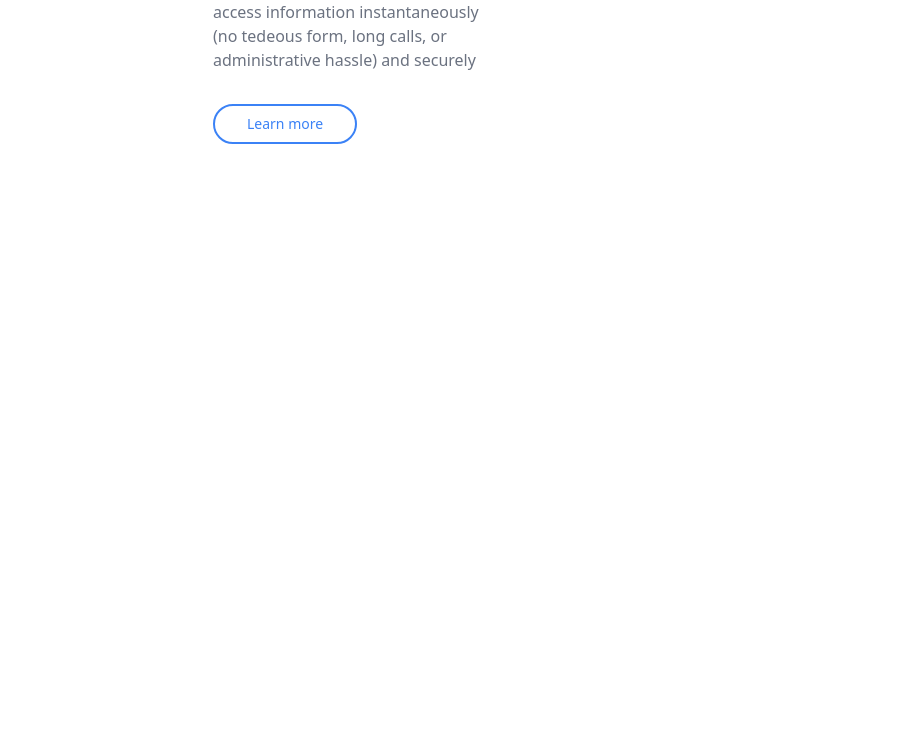
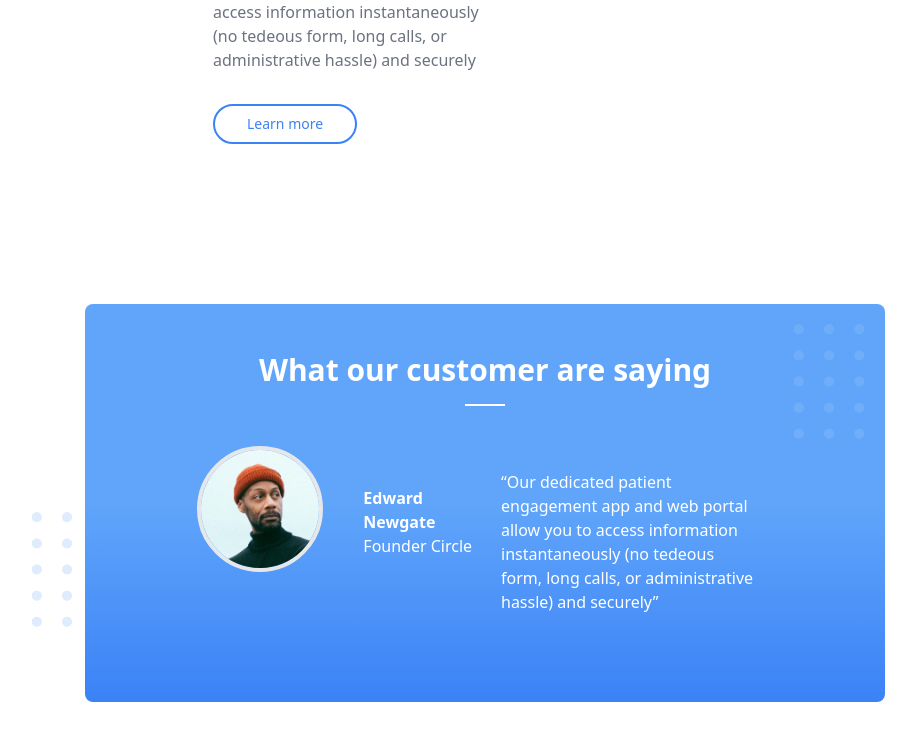
Before and after one commit to avoajaugochukwu/ui-components, a React (Create React App) app: page /Trafalgar in a window 1280 px wide. Shown: the part 2526-3266 px from the top of the page, without its empty margins (155-1071 px from the left). Before the commit the page ends 2670 px from the top, so only its background shows below. Built offline with nearby package versions, Linux system fonts and the light colour scheme.

Commit message:
Updated Customers

```diff
--- /dev/null
+++ b/src/screens/trafalgar/Customers.js
@@ -0,0 +1,43 @@
+import dot_element from './img/dot_element.svg'
+import customer_face from './img/customer_face.jpg'
+
+
+function Customers() {
+  return (
+    <>
+      <div className="relative">
+        <img src={dot_element} alt="vector" className="absolute left-44 top-52 z-0" />
+
+        <div className="bg-gradient-to-b from-blue-400 via-blue-400 to-blue-500 rounded-lg relative mt-40 mx-60 text-white px-28">
+          <img src={dot_element} alt="dot_element" className="absolute right-5 top-5" />
+
+          <div className="py-12">
+            <h2 className="text-3xl text-center font-semibold">What our customer are saying</h2>
+            <div className="h-0.5 my-4 bg-white w-10 mx-auto"></div>
+            <div className="flex py-6">
+              <div className="flex w-1/2">
+                <div >
+                  <img src={customer_face} alt="customer_face" className="rounded-full border-4" />
+                </div>
+                <div className="pt-10 pl-10">
+                  <h4 className="font-semibold">Edward Newgate</h4>
+                  <p className="font-light">Founder Circle</p>
+                </div>
+              </div>
+              <div className="w-1/2 p-4 pt-6">
+                <p className="font-extralight">
+                  “Our dedicated patient engagement app and web portal allow you to access information
+                  instantaneously (no tedeous form, long calls, or administrative hassle) and securely”
+                  </p>
+              </div>
+
+            </div>
+          </div>
+        </div>
+      </div>
+
+    </>
+  )
+}
+
+export default Customers
--- a/src/screens/trafalgar/TrafalgarScreen.js
+++ b/src/screens/trafalgar/TrafalgarScreen.js
@@ -4,6 +4,7 @@ import Nav from './Nav'
 import Hero from './Hero'
 import Services from './Services'
 import MiddleSections from './MiddleSections'
+import Customers from './Customers'
 
 function TrafalgarScreen () {
   return (
@@ -12,6 +13,8 @@ function TrafalgarScreen () {
       <Hero />
       <Services />
       <MiddleSections />
+      <Customers />
+      <br /><br /><br /><br /><br /><br /><br /><br /><br /><br /><br /><br /><br /><br /><br /><br />
     </div>
   )
 }
```
Also changed, not shown: src/screens/trafalgar/img/customer_face.jpg (added).
